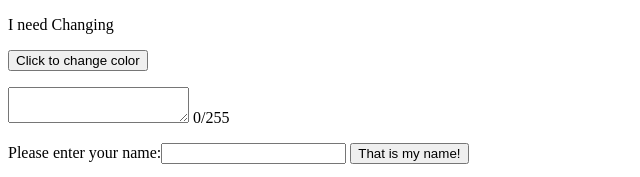
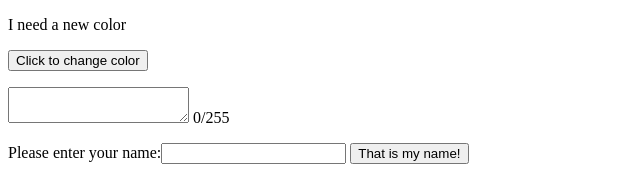
Before and after one commit to AdamKoz69/JSIntro, a plain HTML site: page index.html in a window 1280 px wide. Shown: the top 177 px of the page, 0-640 px from the left. Drawn offline with Linux system fonts and the light colour scheme.

Commit message:
Update index.html

```diff
--- a/index.html
+++ b/index.html
@@ -11,7 +11,7 @@
         <script src="script.js"></script>
     </head>
     <body>
-        <p id="out">I need Changing</p>
+        <p id="out">I need a  new color</p>
         <button type="button" onclick="Button()">Click to change color</button>
 
         <p></p>
```
